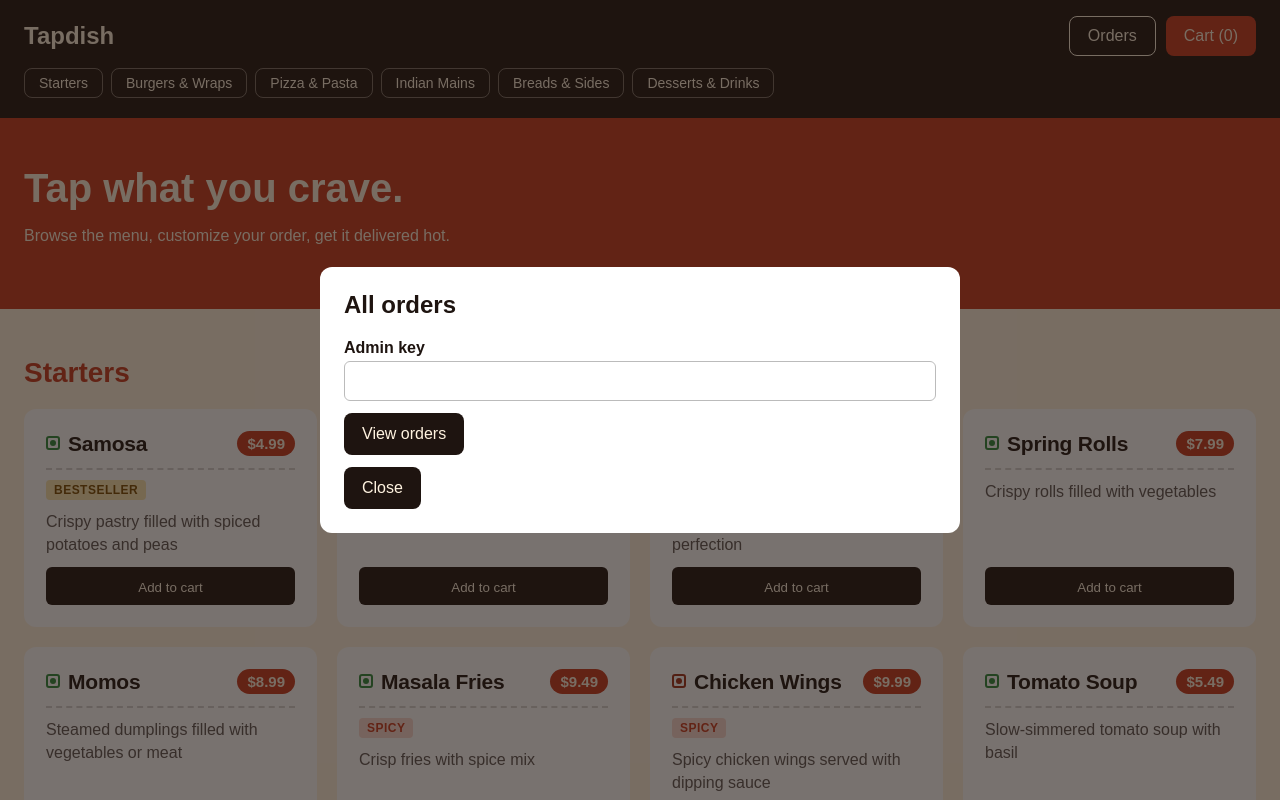
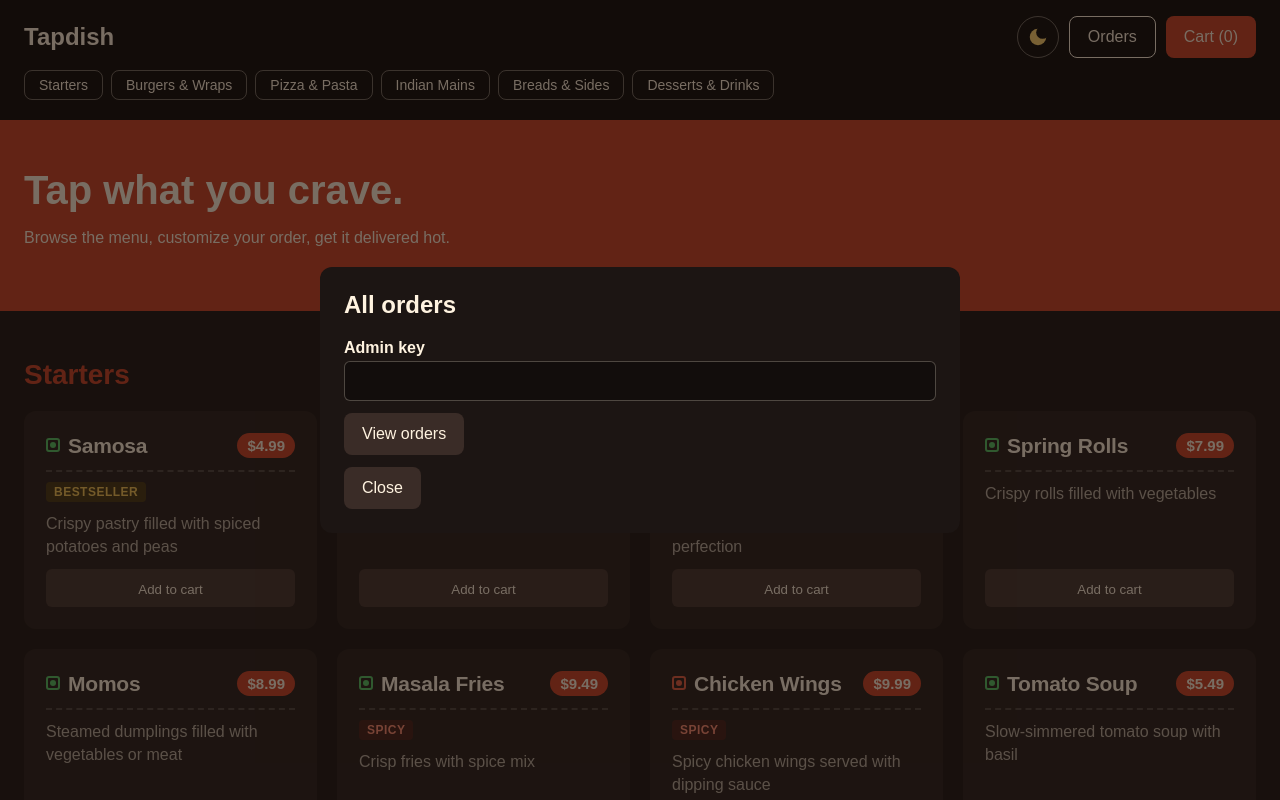
Before and after one commit to Senvor/Tapdish, a website: page public/index.html in a window 1280 px wide. Both pictures are taken after a click on the button "Orders". Shown: the top 800 px of the page. Drawn offline with Linux system fonts and the light colour scheme.

Commit message:
Add black theme (default) with animated sun/moon toggle

```diff
--- a/public/index.html
+++ b/public/index.html
@@ -25,12 +25,31 @@
 <link rel="icon" href="favicon-32.png" type="image/png" sizes="32x32">
 <link rel="apple-touch-icon" href="apple-touch-icon.png">
     <link rel="stylesheet" href="style.css">
+    <script>
+        // black is the default; remember the choice
+        document.documentElement.dataset.theme = localStorage.getItem('tapdish-theme') === 'light' ? 'light' : 'dark';
+    </script>
 </head>
 <body>
 
     <header class="top-bar">
         <h1>Tapdish</h1>
         <div class="top-actions">
+            <button id="theme-toggle" aria-label="Switch theme" title="Switch theme">
+                <svg viewBox="0 0 24 24" aria-hidden="true">
+                    <mask id="moon-mask">
+                        <rect x="0" y="0" width="24" height="24" fill="white"/>
+                        <circle class="bite" cx="17" cy="7" r="7" fill="black"/>
+                    </mask>
+                    <circle class="core" cx="12" cy="12" r="9" fill="currentColor" mask="url(#moon-mask)"/>
+                    <g class="rays" stroke="currentColor" stroke-width="2" stroke-linecap="round">
+                        <line x1="12" y1="1" x2="12" y2="3"/><line x1="12" y1="21" x2="12" y2="23"/>
+                        <line x1="1" y1="12" x2="3" y2="12"/><line x1="21" y1="12" x2="23" y2="12"/>
+                        <line x1="4.2" y1="4.2" x2="5.6" y2="5.6"/><line x1="18.4" y1="18.4" x2="19.8" y2="19.8"/>
+                        <line x1="4.2" y1="19.8" x2="5.6" y2="18.4"/><line x1="18.4" y1="5.6" x2="19.8" y2="4.2"/>
+                    </g>
+                </svg>
+            </button>
             <button id="orders-button">Orders</button>
             <button id="cart-button">Cart (0)</button>
         </div>
@@ -109,6 +128,13 @@
         </div>
     </div>
 
+    <script>
+        document.getElementById('theme-toggle').addEventListener('click', function () {
+            var next = document.documentElement.dataset.theme === 'light' ? 'dark' : 'light';
+            document.documentElement.dataset.theme = next;
+            localStorage.setItem('tapdish-theme', next);
+        });
+    </script>
     <script src="menu.js"></script>
     <script src="script.js"></script>
 </body>
--- a/public/style.css
+++ b/public/style.css
@@ -2,6 +2,43 @@
     --red: #C93A1F;
     --cream: #FFF3E0;
     --ink: #1E1410;
+
+    /* black theme (default) */
+    --bg: #0F0B0A;
+    --text: #FFF3E0;
+    --surface: #1C1513;
+    --muted: rgba(255, 243, 224, 0.68);
+    --line: rgba(255, 243, 224, 0.12);
+    --dash: rgba(255, 243, 224, 0.18);
+    --btn: #3A2C27;
+    --bar: #000000;
+    --field: #120D0C;
+    --field-border: rgba(255, 243, 224, 0.25);
+    --best-bg: #3D2E0A;
+    --best-text: #F5C451;
+    --spicy-bg: #3A1510;
+    --spicy-text: #FF8A70;
+    --nonveg: #E0553A;
+    --veg: #4CC15F;
+}
+
+html[data-theme="light"]{
+    --bg: #FFF3E0;
+    --text: #1E1410;
+    --surface: #FFFFFF;
+    --muted: rgba(30, 20, 16, 0.72);
+    --line: #E6DED4;
+    --dash: rgba(30, 20, 16, 0.18);
+    --btn: #1E1410;
+    --bar: #1E1410;
+    --field: #FFFFFF;
+    --field-border: #BBBBBB;
+    --best-bg: #FCE7B2;
+    --best-text: #7A4B00;
+    --spicy-bg: #FBD9D1;
+    --spicy-text: #C93A1F;
+    --nonveg: #A0301A;
+    --veg: #2E8B3D;
 }
 
 *{
@@ -16,8 +53,9 @@ html{
 body{
     margin: 0;
     font-family: "DM Sans", Arial, sans-serif;
-    background: var(--cream);
-    color: var(--ink);
+    background: var(--bg);
+    color: var(--text);
+    transition: background 0.4s, color 0.4s;
 }
 
 .top-bar{
@@ -30,7 +68,7 @@ body{
     justify-content: space-between;
     align-items: center;
     padding: 16px 24px;
-    background: var(--ink);
+    background: var(--bar);
     color: var(--cream);
 }
 
@@ -120,7 +158,7 @@ body{
 }
 
 .card{
-    background: white;
+    background: var(--surface);
     border: 2px solid transparent;
     border-radius: 12px;
     padding: 20px;
@@ -143,7 +181,7 @@ body{
     justify-content: space-between;
     gap: 12px;
     padding-bottom: 12px;
-    border-bottom: 2px dashed rgba(30, 20, 16, 0.18);
+    border-bottom: 2px dashed var(--dash);
 }
 
 .card h3{
@@ -176,11 +214,11 @@ body{
 }
 
 .diet.veg{
-    color: #2E8B3D;
+    color: var(--veg);
 }
 
 .diet.nonveg{
-    color: #A0301A;
+    color: var(--nonveg);
 }
 
 .card .price{
@@ -209,24 +247,24 @@ body{
 }
 
 .tag-bestseller{
-    background: #FCE7B2;
-    color: #7A4B00;
+    background: var(--best-bg);
+    color: var(--best-text);
 }
 
 .tag-spicy{
-    background: #FBD9D1;
-    color: var(--red);
+    background: var(--spicy-bg);
+    color: var(--spicy-text);
 }
 
 .card p{
     margin: 0;
-    color: rgba(30, 20, 16, 0.72);
+    color: var(--muted);
     line-height: 1.45;
 }
 
 .card button{
     margin-top: auto;
-    background: var(--ink);
+    background: var(--btn);
     color: var(--cream);
     border: none;
     padding: 10px;
@@ -282,7 +320,8 @@ body{
     max-width: 100%;
     height: 100vh;
     height: 100dvh;
-    background: white;
+    background: var(--surface);
+    color: var(--text);
     display: flex;
     flex-direction: column;
     box-shadow: -4px 0 16px rgba(0, 0, 0, 0.2);
@@ -306,7 +345,7 @@ body{
     display: flex;
     justify-content: space-between;
     align-items: center;
-    border-bottom: 1px solid #ddd;
+    border-bottom: 1px solid var(--line);
 }
 
 .cart-head h2{
@@ -315,10 +354,11 @@ body{
 
 #close-cart{
     background: none;
-    border: 1px solid #bbb;
+    border: 1px solid var(--field-border);
     border-radius: 6px;
     padding: 6px 12px;
     font: inherit;
+    color: inherit;
     cursor: pointer;
 }
 
@@ -334,7 +374,7 @@ body{
     justify-content: space-between;
     align-items: center;
     padding: 12px 0;
-    border-bottom: 1px solid #eee;
+    border-bottom: 1px solid var(--line);
 }
 
 .cart-row > div:first-child{
@@ -361,7 +401,7 @@ body{
     height: 30px;
     border: none;
     border-radius: 6px;
-    background: var(--ink);
+    background: var(--btn);
     color: var(--cream);
     font-size: 18px;
     cursor: pointer;
@@ -373,7 +413,7 @@ body{
 }
 
 .cart-foot{
-    border-top: 1px solid #ddd;
+    border-top: 1px solid var(--line);
 }
 
 #checkout-button{
@@ -435,7 +475,8 @@ body{
     max-height: 100%;
     overflow-y: auto;
     padding: 24px;
-    background: white;
+    background: var(--surface);
+    color: var(--text);
     border-radius: 12px;
 }
 
@@ -473,9 +514,11 @@ body{
 .checkout-box textarea{
     width: 100%;
     padding: 10px;
-    border: 1px solid #bbb;
+    border: 1px solid var(--field-border);
     border-radius: 6px;
     font: inherit;
+    background: var(--field);
+    color: var(--text);
 }
 
 .checkout-buttons{
@@ -489,7 +532,7 @@ body{
     padding: 12px;
     border: none;
     border-radius: 8px;
-    background: var(--ink);
+    background: var(--btn);
     color: var(--cream);
     font-size: 16px;
     cursor: pointer;
@@ -521,7 +564,7 @@ body{
     padding: 12px 18px;
     border: none;
     border-radius: 8px;
-    background: var(--ink);
+    background: var(--btn);
     color: var(--cream);
     font-size: 16px;
     cursor: pointer;
@@ -529,7 +572,7 @@ body{
 
 .order-card{
     padding: 12px 0;
-    border-bottom: 1px solid #eee;
+    border-bottom: 1px solid var(--line);
 }
 
 .order-card h3{
@@ -539,6 +582,55 @@ body{
 .order-card p{
     margin: 2px 0;
 }
+
+/* theme toggle: moon (black) <-> sun (light) */
+#theme-toggle{
+    width: 42px;
+    height: 42px;
+    flex: none;
+    display: grid;
+    place-items: center;
+    padding: 0;
+    border-radius: 50%;
+    border: 1px solid rgba(255, 243, 224, 0.4);
+    background: none;
+    color: #FFD36B;
+    cursor: pointer;
+    transition: transform 0.2s, border-color 0.2s, color 0.4s;
+}
+
+#theme-toggle:hover{
+    transform: scale(1.08);
+    border-color: var(--cream);
+}
+
+#theme-toggle:active{
+    transform: scale(0.92);
+}
+
+#theme-toggle svg{
+    width: 22px;
+    height: 22px;
+    transition: transform 0.6s cubic-bezier(.68, -.55, .27, 1.55);
+}
+
+#theme-toggle .core{ transition: r 0.5s ease; }
+#theme-toggle .bite{ transition: cx 0.5s ease, cy 0.5s ease; }
+#theme-toggle .rays{
+    transform-origin: 12px 12px;
+    transition: transform 0.5s ease, opacity 0.4s ease;
+}
+
+html:not([data-theme="light"]) #theme-toggle svg{ transform: rotate(0deg); }
+html:not([data-theme="light"]) #theme-toggle .core{ r: 9px; }
+html:not([data-theme="light"]) #theme-toggle .bite{ cx: 17px; cy: 7px; }
+html:not([data-theme="light"]) #theme-toggle .rays{ transform: scale(0.4) rotate(-90deg); opacity: 0; }
+
+html[data-theme="light"] #theme-toggle{ color: #F5A623; }
+html[data-theme="light"] #theme-toggle svg{ transform: rotate(180deg); }
+html[data-theme="light"] #theme-toggle .core{ r: 5px; }
+html[data-theme="light"] #theme-toggle .bite{ cx: 30px; cy: 0px; }
+html[data-theme="light"] #theme-toggle .rays{ transform: scale(1) rotate(0); opacity: 1; }
 
 @media (max-width: 600px){
     .top-bar{
```
